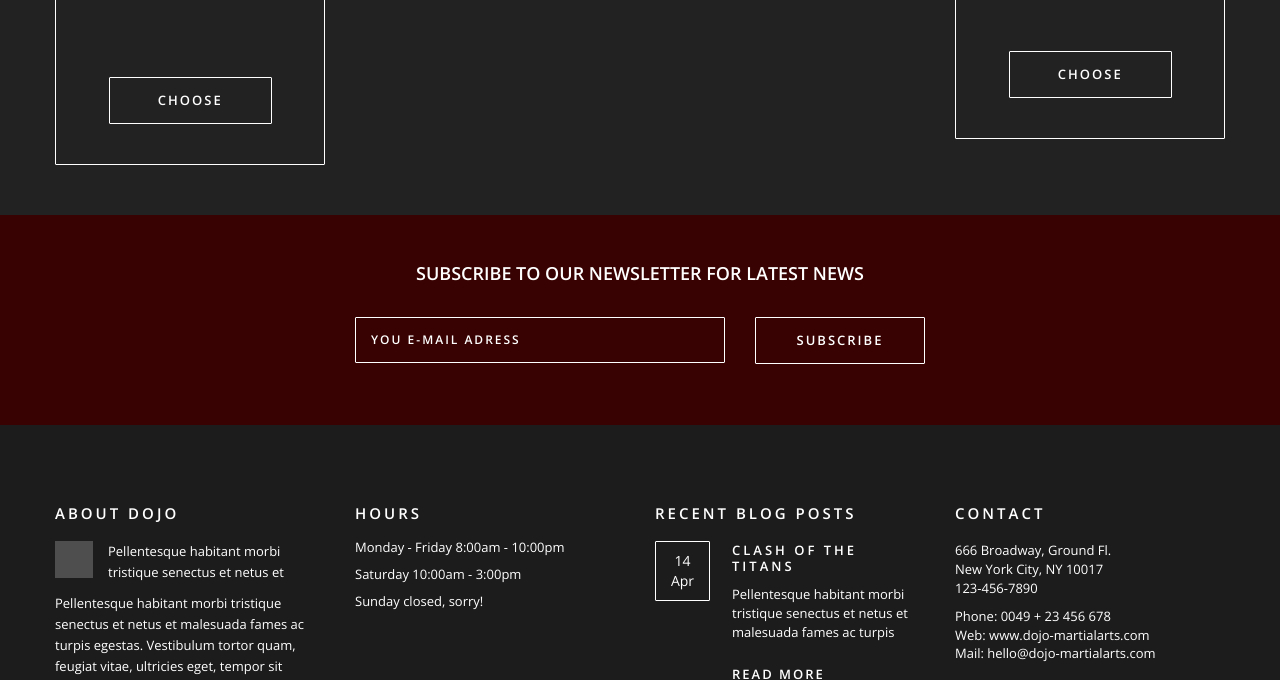
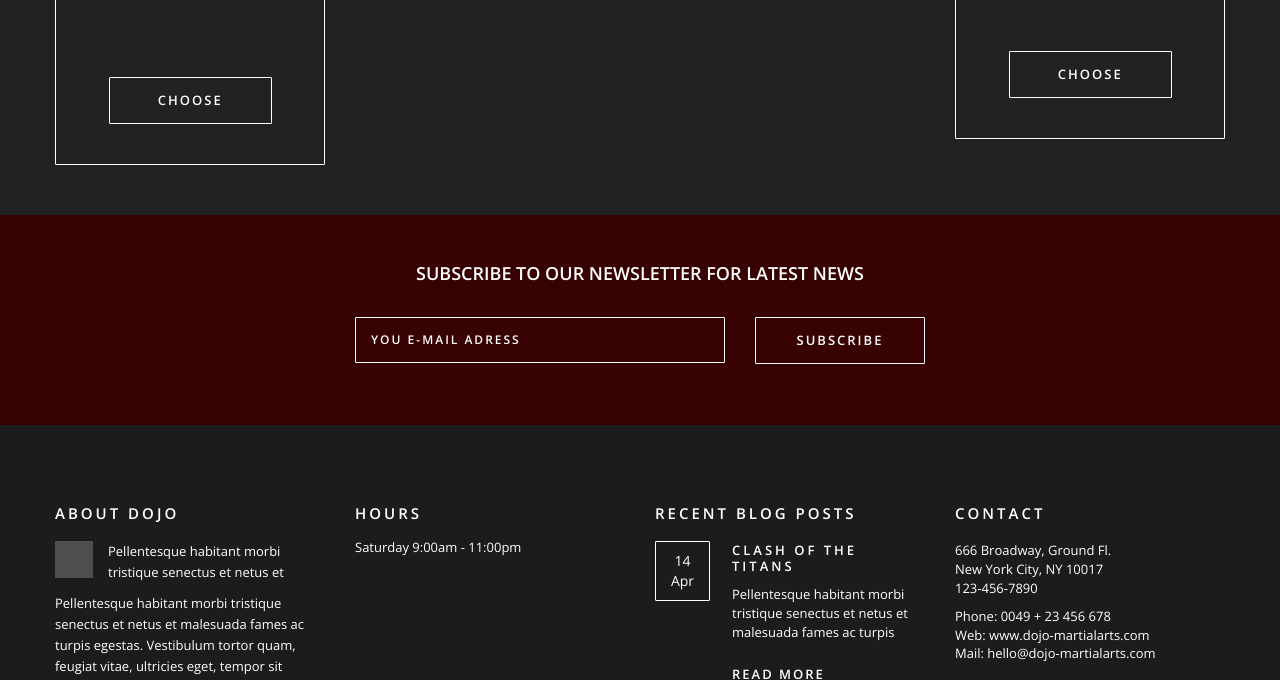
Before and after one commit to martialarts4evr/MartialArtsSite, a plain HTML site: page index.html in a window 1280 px wide. Shown: the part 3921-4601 px from the top of the page. Drawn offline with nearby package versions, Linux system fonts and the light colour scheme; some packages are replaced by stand-ins of ours; a script that the page names is missing.

Commit message:
Changed Hours

```diff
--- a/index.html
+++ b/index.html
@@ -2281,9 +2281,7 @@
                             <span>HOURS</span></h6>
                             <div class="widget-inner">
                                 <ul class="list-unstyled">
-                                    <li>Monday - Friday 8:00am - 10:00pm</li>
-                                    <li>Saturday 10:00am - 3:00pm</li>
-                                    <li>Sunday closed, sorry!</li>
+                                    <li>Saturday 9:00am - 11:00pm</li>
                                 </ul>
                             </div>
                         </div>
```
